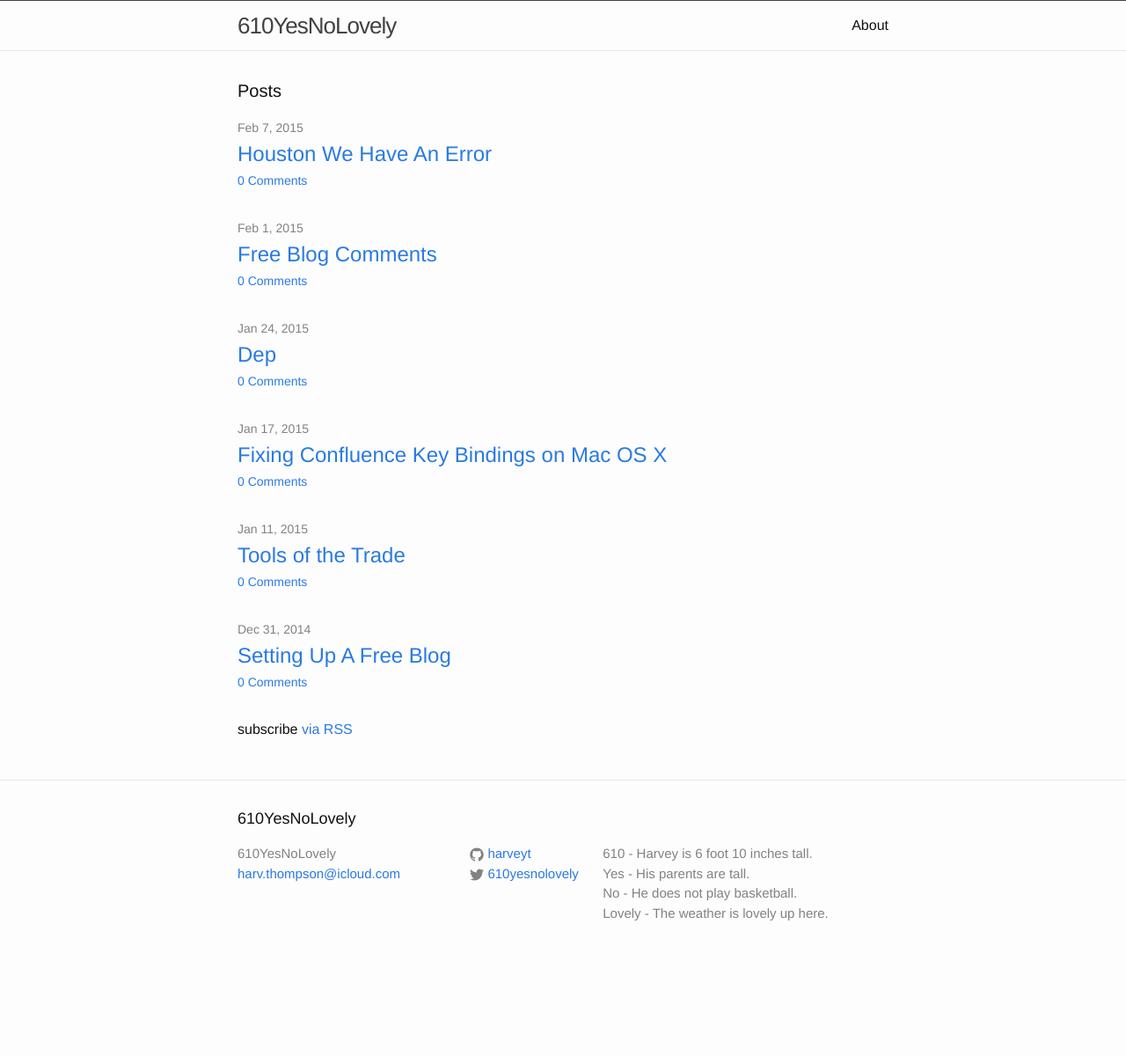
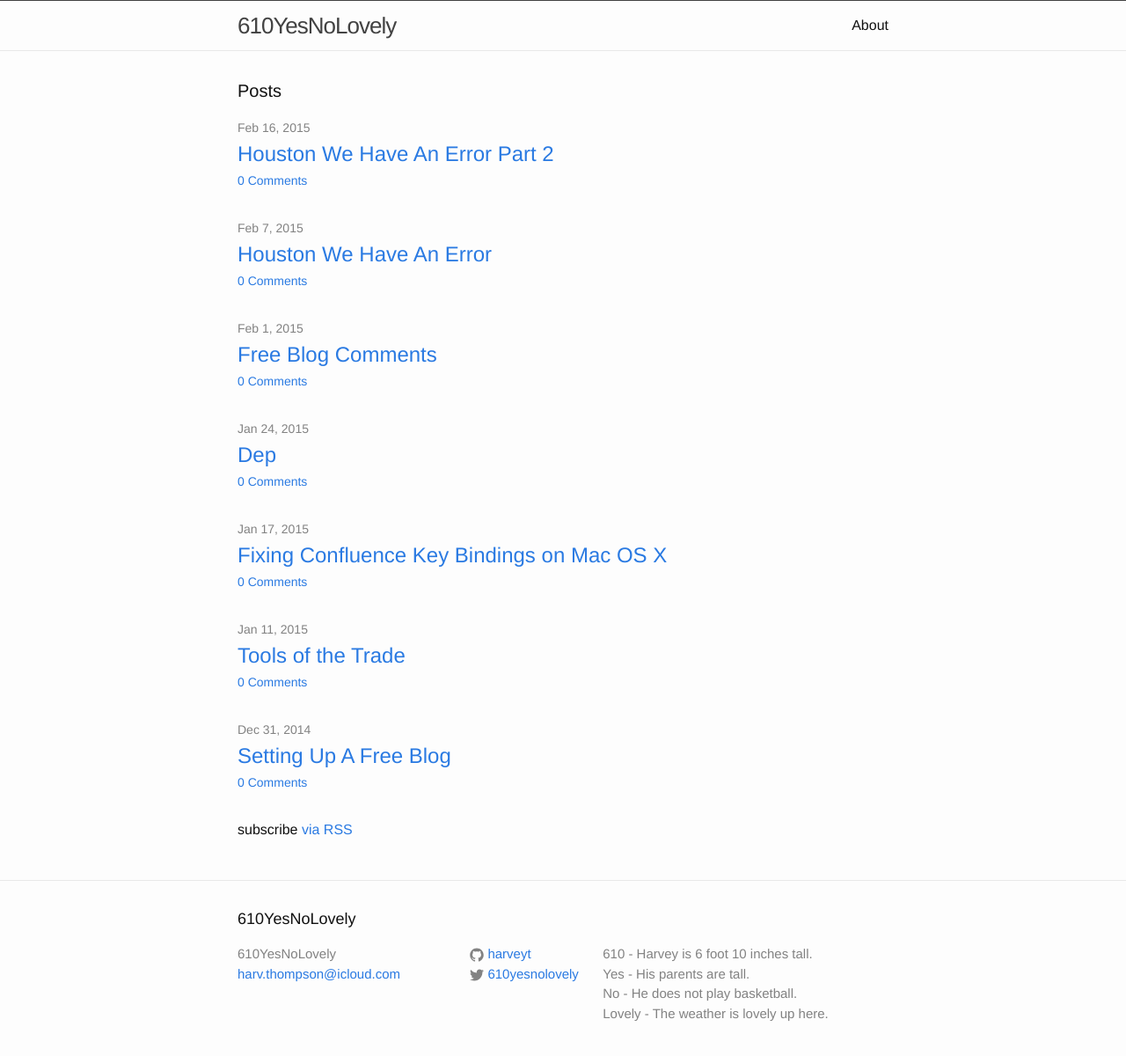
Before and after one commit to harveyt/harveyt.github.io, a Jekyll site: the page built from index.html, in a window 1280 px wide, cut to the strip 104-1327 px from the top of the page. Shown: the top 1200 px of the strip at 88% size. Built offline with Jekyll 4.4.1, drawn with Linux system fonts in a browser that asks for light colours; comment, search, counter and statistics services are not loaded; before the commit the page ends 1213 px from its top, so only the background shows below that; part of the change alters nothing that is shown.

Commit message:
Added draft of errors part 2.

````diff
--- a/_posts/2015-02-07-houston-we-have-an-error.markdown
+++ b/_posts/2015-02-07-houston-we-have-an-error.markdown
@@ -539,6 +539,8 @@ errors. Next week we'll look at some new interesting programming
 languages and constructs that might help us solve this problem and
 move on to something more interesting than error handling.
 
+[Houston We Have An Error Part 2]({% post_url 2015-02-16-houston-we-have-an-error-part-2 %})
+
 [thread]: http://en.wikipedia.org/wiki/Thread_(computing)
 [actor]: http://en.wikipedia.org/wiki/Actor_model
 [posix threads]: http://en.wikipedia.org/wiki/POSIX_Threads
--- /dev/null
+++ b/_posts/2015-02-16-houston-we-have-an-error-part-2.markdown
@@ -0,0 +1,387 @@
+---
+layout: post
+title: "Houston We Have An Error Part 2"
+date: 2015-02-16T09:47:03-08:00
+comments: true
+---
+
+In my previous blog [Houston We Have An Error Part 1]({% post_url 2015-02-07-houston-we-have-an-error %}) we saw the various ways of handling errors.
+
+There are a few new languages that provide systematic ways of handling
+errors, this blog post gives a general overview of these ideas.
+
+The Semi-Predicate Problem
+==========================
+
+The [Semipredicate Problem] occurs when we have a function that wants
+to return both a valid value or failure (or status, predicate) value
+that denotes the function did not succeed.
+
+The example from last week was the `printf()` function from the C
+language, which returns an `int`. The `printf(3)` manual states that:
+
+  > These functions return the number of characters printed ... or a
+    negative value if an output error occurs.
+
+The problem is that the type 'int' is used both for valid values and
+success status, although in this case positive values denote success
+and negative denotes failure.
+
+Lets imagine another function `int Parse(string)`; a function which
+takes some string and returns the integer value of that string. What
+should happen if the string is not a valid integer?
+
+Unfortunately the function should parse any valid integer in the range
+support by the `int` type, and so there is not a spare value to use
+for "error".
+
+Function Based Solutions
+========================
+
+Some solutions used in practice essentially add extra arguments,
+return values or raise exceptions:
+
+* Complex overloading of return value:
+  * `long strtol(const char *str, char **endptr, int base)`
+  * The C standard library function converts a string to a `long` (long
+    integer) and then has a fairly complex overloading on the return
+    value of 0, which is either an error (depending on the global
+    `errno` value and value passed through the optional
+    `endptr`). Yuck.
+* Return through an output argument.
+  * `bool TryParse(string s, out int result)`
+  * The C# function returns bool to indicate success, and returns the
+    value through the output argument `result`.
+* Raise an Exception.
+  * `int Parse(string)`
+  * The C# function which returns the integer parsed, or on error raises an exception.
+* Return multiple values.
+  * `Parse(string) -> (int, bool)`.
+    * Here we use the `->` notation to means "returns" and `(x, y)`
+      means a tuple type (pair of values). The first return value is
+      the actual integer, the second return value is the status.
+
+Type Based Solutions
+====================
+
+However lets restate our desire in English again: "Parse takes a
+string and returns either an integer or an error." Lets write that a
+little more programmatically: `Parse(string) -> int OR error`.
+
+What might really help is a type safe way to represent the type
+"X or Y" where X and Y are types. Sounds a bit like C or C++
+unions?
+
+Turns out there's actually a few different sorts of [Union]:
+
+* [Untagged Union] as from C and C++.
+  * The untagged union type can contain several different types but
+    there is no way to tell from the union itself which type is contained in the union.
+* [Tagged Union] also known as a Sum Type Union, [Disjoint Union], Either, or Variant.
+  * A tag field or sub-typing is used to determine which type is held in the union.
+* [Set Theory Union] also confusingly just called a "union" in some
+  literature is where the union essentially contains all the possible
+  values of both types, and only allows operations that would be valid
+  for all these types.
+  * See [Programming With Intersection Types] by Benjamin Pierce.
+  * See also [Types and Programming Languages] by Benjamin Pierce.
+
+Untagged Union Example
+----------------------
+
+First attempt at a string to integer parser in C++ might read:
+
+```C++
+union Result
+{
+    int value;
+    const char *error;
+};
+
+Result Parse(const char *str);
+```
+
+The problem with this is the caller cannot tell if the return `Result`
+stores an integer `value` or string `error` message. Typically
+untagged unions come with some way of telling which is stored.
+
+Tagged Union Example
+--------------------
+
+First style is emedding the union in a structure and adding a selector field:
+
+```C++
+struct Result
+{
+    enum { Value, Error } type;
+    union
+    {
+        int value;
+        const char *error;
+    };
+};
+
+Result x = Parse("123");
+if (x.type == Result::Value)
+    printf("An integer %d!\n", x.value);
+else
+    printf("Failed to parse: %s\n", x.error);
+```
+
+Or if the types do not intersect by determining from the actual
+type. Hhere we take a lot of liberties in C++ and assume we've made
+Integer and Error classes, and that we can use `dynamic_cast` to
+determine the actual type of a pointer:
+
+```C++
+union Result
+{
+    void *ptr;
+    Integer *value;
+    Error *error;
+};
+
+Result x = Parse("123");
+if (dynamic_cast<Integer *>(x.ptr))
+    printf("An integer %d!\n", x->value);
+else
+    printf("Failed to parse: %s\n", x->error);
+```
+
+Set Theory Union
+----------------
+
+Some languages like [Ceylon], allow the use of a set-theory like union type constructor:
+
+```C++
+Int|String Parse(string);
+```
+
+Here the `|` operator means "either the first type OR the second
+type", and represents a notional super-type of both types which can be
+assigned values from either type and has only the common operations
+allowed on both types.
+
+Let us imagine that C++ is extended to include this `|` syntax, and
+that `Int` and `String` only had the common super-type `Object`; this
+might only provide equality and type testing operations.
+
+Therefore in some imaginary C++ hybrid language we can now write:
+
+```C++
+Int|String x = 1;
+Int|String y = "hello";
+
+if (x == y)
+    printf("Same value\n");
+else
+    printf("Not same value\n");
+```
+
+That is the variables `x` and `y` can only be assigned `Int` or
+`String` values, but they can be compared assuming the super-type
+`Object` of both `Int` and `String` has an `operator==` defined to
+compare Object values.
+
+If we also include the syntax:
+
+* `x is Type` to return true only if `x` is of type `Type` or some
+  sub-class of `Type` and false otherwise.
+
+* `x as Type` to convert `x` to type `Type`, or cause a runtime error (exit, exception) if this
+  is not allowed.
+
+Now we could write this in a type safe manner:
+
+```C++
+Int|String x = Parse("123");
+if (x is Int)
+    printf("x=%d\n", x as Int);
+else
+    printf("Error: %s\n", x as String);
+```
+
+To simplify this, lets add a special version of the `if` syntax: `if
+(x as Type) A else B` means "if x can be converted to Type then
+execute A with x narrowed to Type, otherwise execute B with x narrowed
+to the alternative type". Now we can simplify this to:
+
+```C++
+Int|String x = Parse("123");
+if (x as Int)
+    printf("x=%d\n", x);
+else
+    printf("Error: %s\n", x);
+```
+
+Note that on line 3, `x` has been succesfully narrowed to have type
+`Int` and so can be printed as an integer. However if `x` is not of
+type `Int` it must be of type `String` so on line 5 we can print the
+error alternative.
+
+Under the hood what actually might happen in the type deduction is a
+little more complex in that `if (x as Type) A else B` might work as follows:
+
+* If `x` (of type `T`) can be narrowed to type `Type` then:
+  * Execute `A` where `x` is of type `T&Type`
+  * Here `&` means "intersection or common sub-type".
+  * In our case this is `(Int|String)&Int`, the only common sub-type would be `Int`.
+* Otherwise
+  * Execute `B` where `x` is of type `T&~Type`.
+  * Here `~` means "every type other than".
+  * In our case this is `(Int|String)&~Int`, the only common sub-type would be `String`.
+
+Optional Types
+==============
+
+Some languages like [Ceylon] and [Swift] also include a special syntax and short hand for optional types.
+
+The notation for optional type like `Int?` is short hand for
+`Int|Null`, where `Null` is a special type which only has the `null`
+pointer or reference as a valid value.  Almost all other types, such
+as String do not allow a null pointer or reference to be assigned (the
+exception is typically the `Object`, `Any` or `Top` type which is the
+super-class of all types including `Null`).
+
+Let's imagine we morph our C++-like language to include this syntax:
+
+```C++
+Int? Parse(String x);
+```
+
+Here `Parse` is a function which either parses the string as a number and returns the equivalent integer value, or it returns the `null` value (the only valid member of `Null` type).
+
+Now we can write:
+
+```C++
+Int? x = Parse("123");
+if (x is Int)
+    printf("x=%d\n", x);
+else
+    printf("Error could not convert value\n");
+```
+
+Simplified Optional If Statements
+---------------------------------
+
+Lets also allow `if (x is T)` to be shortened to just `if (x)` where `x` is some optional `Type?` (some languages might have `exists` or `defined`):
+
+```C++
+Int? x = Parse("123");
+if (x)
+    printf("x=%d\n", x);
+else
+    printf("Error could not convert value\n");
+```
+
+We can now also place the assignment into the `if` statement as per C++:
+
+```C++
+if (Int? x = Parse("123"))
+    printf("x=%d\n", x);
+else
+    printf("Error could not convert value\n");
+```
+
+Optional Define Operator
+------------------------
+
+Some languages like [Groovy], [Swift] and [Ceylon] include a way to
+convert an optional value to a defined value.
+
+In [Groovy] this is called the "Elvis Operator" and is written `?:`
+(looks like a quiffed hair as modelled by Elvis). Here's an example:
+
+```C++
+Int? x = Parse("123");
+Int y = x ?: 0;
+```
+
+The expression `x ?: y` means "if x is not null then use x (typed
+without the Null) otherwise use y".
+
+Optional Safe Navigation
+------------------------
+
+Often functions or methods which return an optional value are chained
+to other methods which operate on those values. Here's a contrived
+example which takes the integer 1, adds 1, then multiplies by 4 in a
+method chain:
+
+```C+++
+Int x = 1.Add(1).Mul(4);
+```
+
+The value of this expression would be the `Int` value `8`.
+
+Can we use the `Int? Parse(String)` function in this chain in place of
+the value `1`? Not directly, since it returns either an `Int` or
+`Null`.
+
+Lets introduce a new syntax notation `x?.Method(...)` which means "if x is not null, define it to it's non optional type and call Method on it, otherwise don't call Method and evaluate to null".
+
+In other words:
+
+```C++
+x?.Method(...) == if (x) x.Method(...) else null
+               == if (x is ~Null) (x as ~Null).Method(...) else null"
+```
+
+We can now write:
+
+```C++
+Int x = Parse("1")?.Add(1)?.Mul(4);
+```
+
+Notice that `Parse("1")?.Add(1)` has type `Int?` since it can return
+both `Int` from the call to the `Add` method or may return `Null`, and
+therefore we still need to use `?.` to optionally call `Mul`.
+
+Error Type
+==========
+
+By analogy to `Int?` meaning `Int|Null`, we might introduce a new
+`Error` type and syntax for `Int|Error`. The short hand might be `Int!`.
+
+The `Error` type would probably have a formatted message, and perhaps
+a stack trace to discover where the error originated. It would
+essentially be almost the same as exception types, though it would be
+passed and returned from functions as an other value. Sub-types might
+add extra detail where appropriate, for example `IOError` might
+describe the input/output stream that caused the error.
+
+We would also extend the short hand forms of `if`, `?:` and `?.` to
+include both Null and Error types:
+
+```C++
+Int! x = Parse("123");
+if (x)
+    printf("x=%d\n", x);
+else
+    printf("%s:%d: Error: %s\n", x.GetFile(), x.GetLine(), x.GetMessage());
+```
+
+Other interesting properties of error might be useful:
+
+* An `ErrorStack` which might wrap another deeper `Error`; useful for
+  higher level components to wrap lower level errors.
+* An `ErrorList` which might collect zero or more errors as one errors.
+* Some sort of construct similar to `try` and `catch` to catch and
+  handle errors within a block; much like exceptions.
+* Something like "using" and "with" from languages like C# and Python
+  where resources can be disposed automatically on error.
+* Possibly have alternate `!:` and `!.` chaining for just `Error`
+  types, and leave `?:` and `?.` for `Null` values?
+* The compiler might cause an compilation error if an `Error` return is ignored.
+
+
+[semipredicate problem]: http://en.wikipedia.org/wiki/Semipredicate_problem
+[union]: http://en.wikipedia.org/wiki/Union_type
+[untagged union]: http://en.wikipedia.org/wiki/Union_type#Untagged_unions
+[tagged union]: http://en.wikipedia.org/wiki/Tagged_union
+[disjoint union]: http://en.wikipedia.org/wiki/Disjoint_union
+[set theory union]: http://en.wikipedia.org/wiki/Union_(set_theory)
+[programming with intersection types]: http://cis.upenn.edu/~bcpierce/papers/uipq.ps
+[types and programming languages]: http://www.cis.upenn.edu/~bcpierce/tapl/
+[ceylon]: http://ceylon-lang.org/documentation/1.1/tour/types/
+[swift]: https://developer.apple.com/library/ios/documentation/Swift/Conceptual/Swift_Programming_Language/Types.html
````
